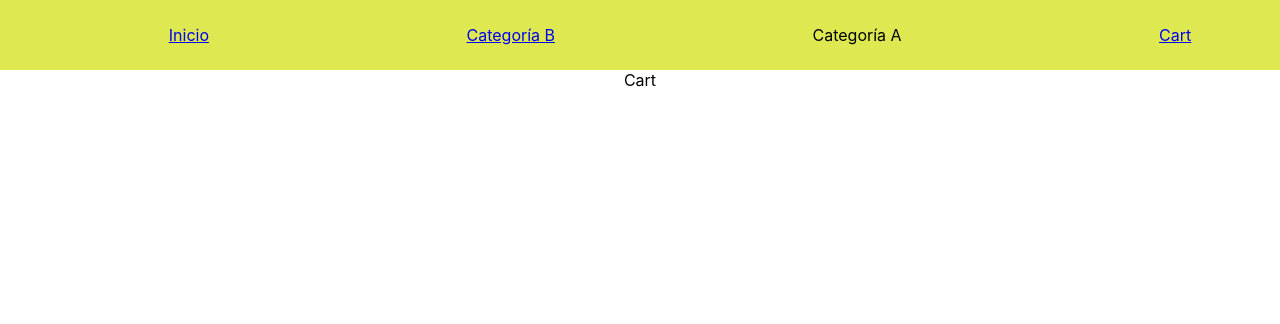
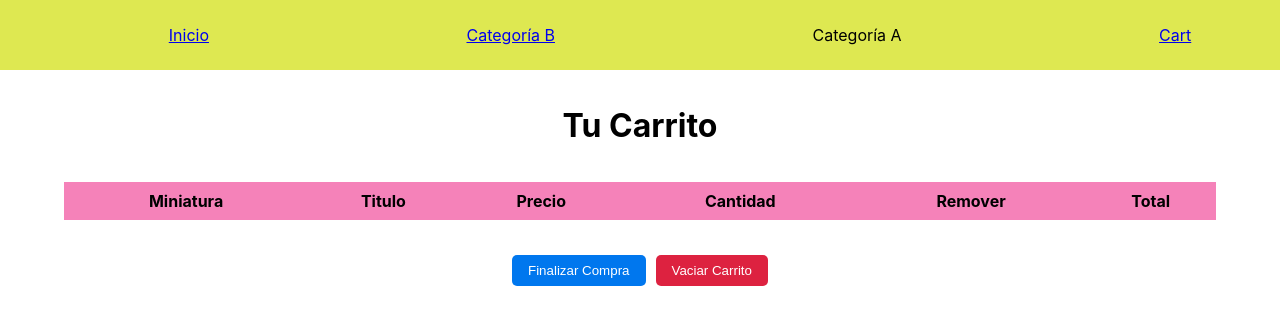
Before and after one commit to SSantiago90/React34710, a React (Create React App) app: page /cart in a window 1280 px wide. Shown: the top 324 px of the page. Built offline with nearby package versions, Linux system fonts and the light colour scheme.

Commit message:
cart view from context

```diff
--- a/src/components/Button/Button.jsx
+++ b/src/components/Button/Button.jsx
@@ -1,14 +1,17 @@
 import "./button.css";
 
-function Button({ text, type, onTouch }) {
-
+function Button({ text, type, onTouch, children }) {
   const btnstyle = {
-    backgroundColor: type === "alert" ? "red" : "green",
+    cursor: "pointer",
+    margin: "5px",
+    border: "none",
+    padding: "8px 16px",
+    backgroundColor: type === "alert" ? "#dd2240" : "#0077ee",
   };
 
   return (
     <button onClick={onTouch} style={btnstyle} className="btn">
-      {text}
+      {text || children}
     </button>
   );
 }
--- a/src/components/Card/CardDetail.jsx
+++ b/src/components/Card/CardDetail.jsx
@@ -4,13 +4,12 @@ import ItemCount from "../ItemCount/ItemCount";
 
 import { useContext } from "react";
 import { cartContext } from "../../store/cartContext";
+import { Link } from "react-router-dom";
 
 function CardDetail({ id, title, price, img, category, stock }) {
   const { addToCart } = useContext(cartContext);
-  /* remplazar "quantityInCart" por un estado para hacer dinamico el renderizado condicional del itemcount */
   const [quantityInCart, setQuantityInCart] = useState(0);
   const [feedbackMsg, setFeedbackMsg] = useState(false);
-  const [userLogedIn, setUserLogedIn] = useState(true);
 
   function handleAdd(count) {
     const itemToCart = { id, title, price, img, category, stock };
@@ -19,16 +18,9 @@ function CardDetail({ id, title, price, img, category, stock }) {
     setQuantityInCart(count);
   }
 
-  /* early return - retrun temprano */
-  if (userLogedIn === false) {
-    return <div>Necesitás iniciar sesión</div>;
-  }
-
   return (
     <div className="card">
-
-      { feedbackMsg && <p>{feedbackMsg}</p>}
-      { ! feedbackMsg && <p>No hay mensajes</p> }
+      <small>{feedbackMsg && <p>{feedbackMsg}</p>}</small>
 
       <div className="card-img">
         <img src={img} alt="imagen" />
@@ -39,8 +31,7 @@ function CardDetail({ id, title, price, img, category, stock }) {
         <h3>$ {price}</h3>
       </div>
 
-      {
-        quantityInCart === 0 ? (
+      {quantityInCart === 0 ? (
         <ItemCount
           initial={1}
           stock={stock}
@@ -49,9 +40,8 @@ function CardDetail({ id, title, price, img, category, stock }) {
           value={quantityInCart}
         />
       ) : (
-          <a href="/cart">Ir al carrito</a>
-        )
-      }
+        <Link to="/cart">Ir al carrito</Link>
+      )}
     </div>
   );
 }
--- a/src/components/Card/card.css
+++ b/src/components/Card/card.css
@@ -29,3 +29,7 @@
 .card-detail{
   padding: 12px 8px;
 }
+
+small{
+  color: #8c8c8e;
+}
--- /dev/null
+++ b/src/components/CartView/CartItem.jsx
@@ -0,0 +1,23 @@
+import React from "react";
+import Button from "../Button/Button";
+
+function CartItem({ title, img, price, quantity, total, removeItem }) {
+  return (
+    <tr>
+      <td>
+        <img height={50} src={img} alt={title} />
+      </td>
+      <td>{title}</td>
+      <td>$ {price}</td>
+      <td>{quantity}</td>
+      <td>
+        <Button type="alert" onTouch={removeItem}>
+          X
+        </Button>
+      </td>
+      <th>$ {total}</th>
+    </tr>
+  );
+}
+
+export default CartItem;
--- a/src/components/CartView/CartView.jsx
+++ b/src/components/CartView/CartView.jsx
@@ -1,7 +1,50 @@
-import React from "react";
+import { useContext } from "react";
+import { cartContext } from "../../store/cartContext";
+import Button from "../Button/Button";
+import CartItem from "./CartItem";
+import "./cartview.css";
 
 function CartView() {
-  return <div>Cart</div>;
+  const { cart, removeFromCart } = useContext(cartContext);
+
+  return (
+    <>
+      <div className="main container mx-auto mt-5">
+        <h1>Tu Carrito</h1>
+        <table>
+          <thead>
+            <tr>
+              <th>Miniatura</th>
+              <th>Titulo</th>
+              <th>Precio</th>
+              <th>Cantidad</th>
+              <th>Remover</th>
+              <th>Total</th>
+            </tr>
+          </thead>
+          <tbody>
+            {cart.map((item) => {
+              return (
+                <CartItem
+                  key={item.id}
+                  title={item.title}
+                  price={item.price}
+                  total={item.price * item.quantity}
+                  img={item.img}
+                  quantity={item.quantity}
+                  removeItem={() => removeFromCart(item.id)}
+                />
+              );
+            })}
+          </tbody>
+        </table>
+      </div>
+      <div>
+        <Button onTouch={() => {}}>Finalizar Compra</Button>
+        <Button type="alert">Vaciar Carrito</Button>
+      </div>
+    </>
+  );
 }
 
 export default CartView;
--- /dev/null
+++ b/src/components/CartView/cartview.css
@@ -0,0 +1,14 @@
+table{
+  border-spacing: 0;
+  width: 90%;
+  margin: 15px auto;
+}
+
+thead{
+  background-color: #f582b9;
+  margin: 8px auto;
+}
+
+thead tr{
+  line-height: 36px;
+}
--- a/src/components/ItemCount/ItemCount.jsx
+++ b/src/components/ItemCount/ItemCount.jsx
@@ -1,4 +1,5 @@
 import React, { useState } from "react";
+import Button from "../Button/Button";
 
 function ItemCount(props) {
   const [count, setCount] = useState(props.initial);
@@ -14,10 +15,11 @@ function ItemCount(props) {
   return (
     <>
       <h3>Item Counter</h3>
-      <button onClick={handleDecrement}>restar</button>
-      <span>{count}</span>
-      <button onClick={handleIncrement}>sumar</button>
-      <button onClick={()=>props.onAdd(count)}>Finalizar Compra</button>
+      <Button type="alert" onClick={handleDecrement}>-</Button>
+      <strong>{count}</strong>
+      <Button onTouch={handleIncrement}>+</Button>
+      <br />
+      <Button onTouch={() => props.onAdd(count)}>Finalizar Compra</Button>
     </>
   );
 }
--- a/src/store/cartContext.jsx
+++ b/src/store/cartContext.jsx
@@ -11,19 +11,22 @@ export function CartProvider({ children }) {
   const [cart, setCart] = useState([]);
 
   function addToCart(item, count) {
-    if (cart.some(itemInCart => itemInCart.id === item.id)) {
-        /* el item ya existe */
+    if (cart.some((itemInCart) => itemInCart.id === item.id)) {
+      /* el item ya existe */
+    } else {
+      let copyCart = [...cart];
+      copyCart.push({ ...item, quantity: count });
+      setCart(copyCart);
     }
-    else{
-      let copyCart = [...cart];
-      copyCart.push( { ...item, quantity: count});
-      setCart(copyCart)
-    }
+  }
 
+  function removeFromCart(id) {
+    let filter = cart.filter((item) => item.id !== id);
+    setCart(filter);
   }
 
   return (
-    <cartContext.Provider value={{ cart, addToCart }}>
+    <cartContext.Provider value={{ cart, addToCart, removeFromCart }}>
       {children}
     </cartContext.Provider>
   );
```
Also changed, not shown: src/components/ItemDetail/ItemDetailContainer.jsx (renamed from src/components/ItemDetail/ItemDetailContainer.js, +5 -5 lines). Lines whose indentation alone changed are shown as unchanged.
